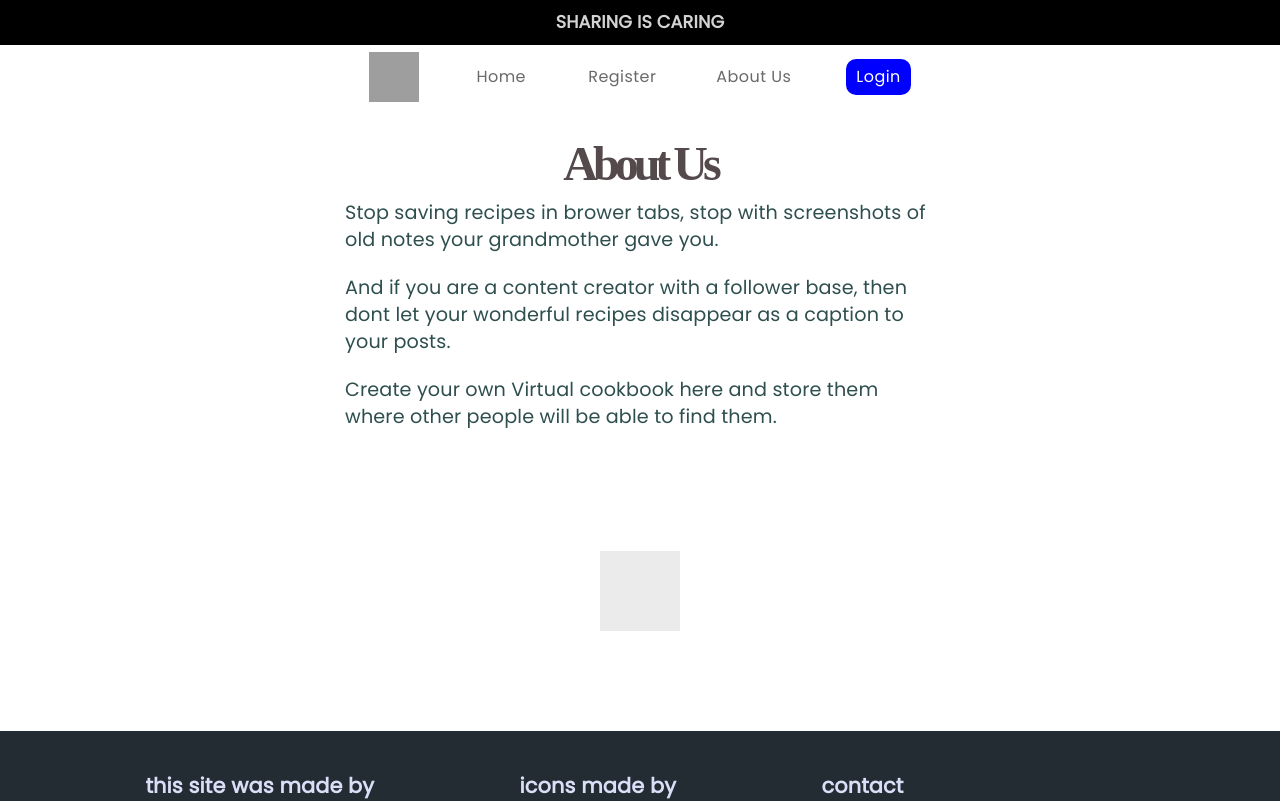
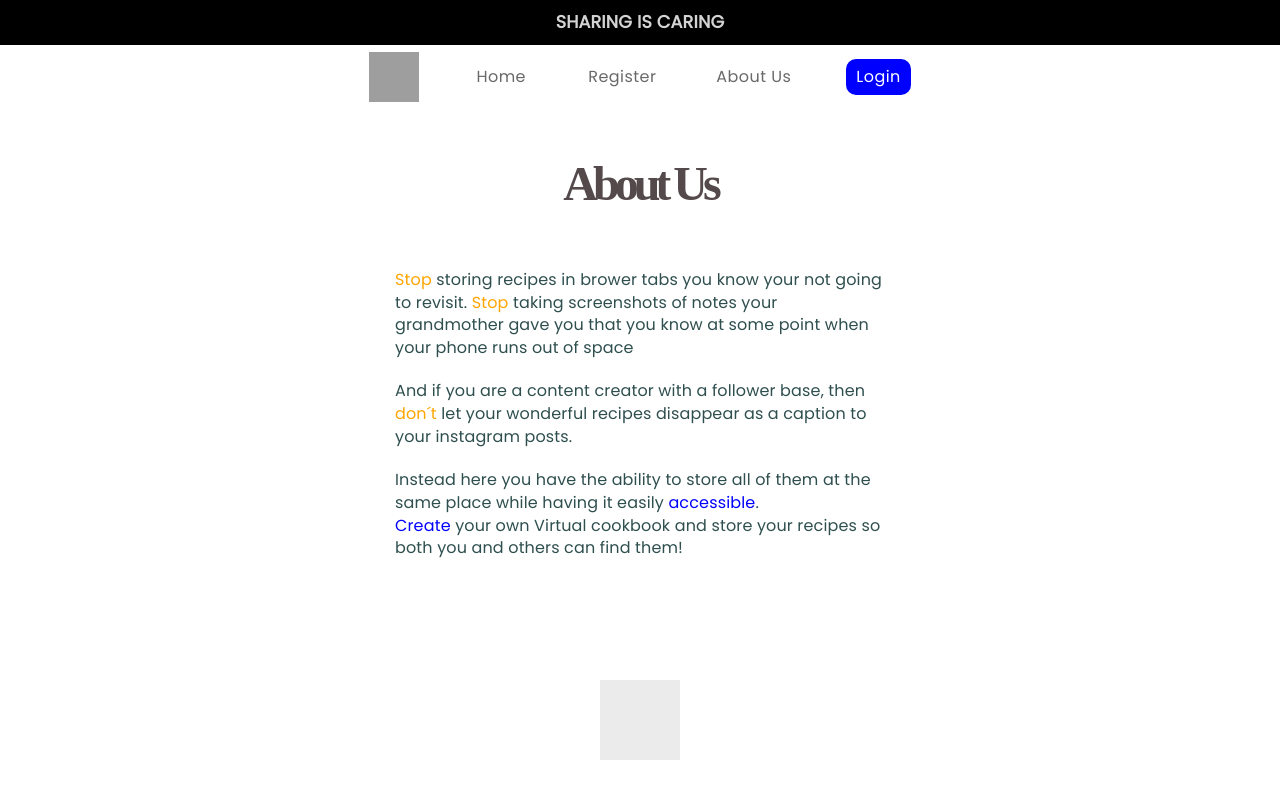
Before and after one commit to abdejohan/cookbook, a Next.js app: page /about in a window 1280 px wide. Shown: the top 801 px of the page. Built offline with nearby package versions, Linux system fonts and the light colour scheme; grey boxes are pictures that could not be loaded; a web font is replaced by a local one.

Commit message:
Style about.js Add content text

```diff
--- a/pages/about.js
+++ b/pages/about.js
@@ -3,11 +3,21 @@ import { makeStyles } from "@material-ui/core/styles";
 
 const useStyles = makeStyles(() => ({
   article: {
-    maxWidth: "600px",
+    marginTop: "20px",
+    maxWidth: "500px",
     display: "flex",
     justifyContent: "center",
     alignItems: "center",
     flexFlow: "column nowrap",
+  },
+  header: {
+    marginBottom: "50px",
+  },
+  orange: {
+    color: "orange",
+  },
+  blue: {
+    color: "blue",
   },
 }));
 
@@ -15,20 +25,26 @@ const About = () => {
   const classes = useStyles();
   return (
     <article className={classes.article}>
-      <h5 className="page-header">About Us</h5>
+      <h5 className={`page-header ${classes.header}`}>About Us</h5>
       <p className="plain-text">
-        Stop saving recipes in brower tabs, stop with screenshots of old notes
-        your grandmother gave you.{" "}
+        <span className={classes.orange}>Stop</span> storing recipes in brower
+        tabs you know your not going to revisit.{" "}
+        <span className={classes.orange}>Stop</span> taking screenshots of notes
+        your grandmother gave you that you know at some point when your phone
+        runs out of space{" "}
       </p>
       <br />
       <p className="plain-text">
-        And if you are a content creator with a follower base, then dont let
-        your wonderful recipes disappear as a caption to your posts.
+        And if you are a content creator with a follower base, then{" "}
+        <span className={classes.orange}>don´t</span> let your wonderful recipes
+        disappear as a caption to your instagram posts.
       </p>
       <br />
       <p className="plain-text">
-        Create your own Virtual cookbook here and store them where other people
-        will be able to find them.
+        Instead here you have the ability to store all of them at the same place
+        while having it easily <span className={classes.blue}>accessible</span>.{" "}
+        <br /> <span className={classes.blue}>Create</span> your own Virtual
+        cookbook and store your recipes so both you and others can find them!
       </p>
     </article>
   );
--- a/styles/globals.css
+++ b/styles/globals.css
@@ -58,7 +58,7 @@ footer {
 
 .plain-text {
   font-family: "Poppins", sans-serif !important;
-  font-size: 1.2rem;
+  font-size: 1rem;
   padding-left: 5px;
   text-decoration: none;
   color: darkslategrey;
```
